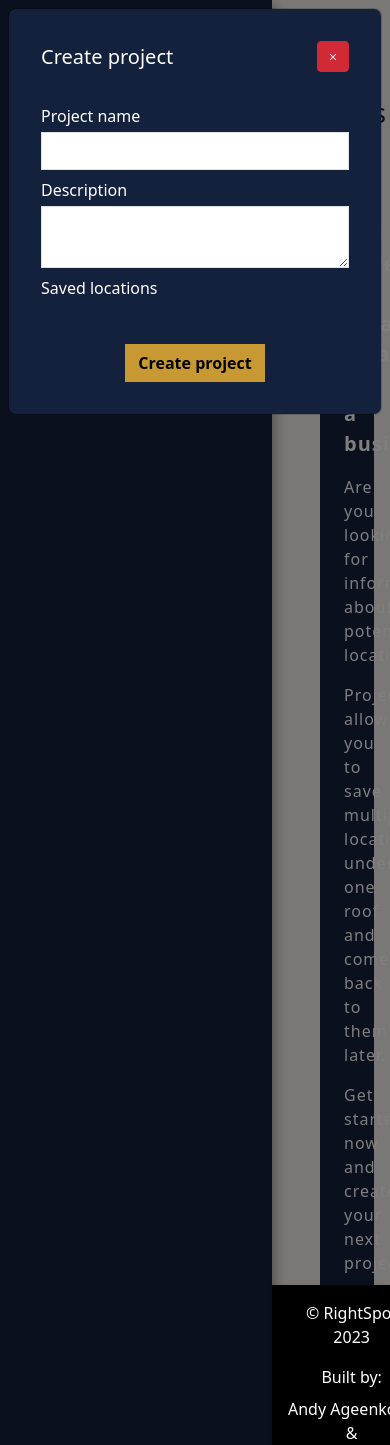
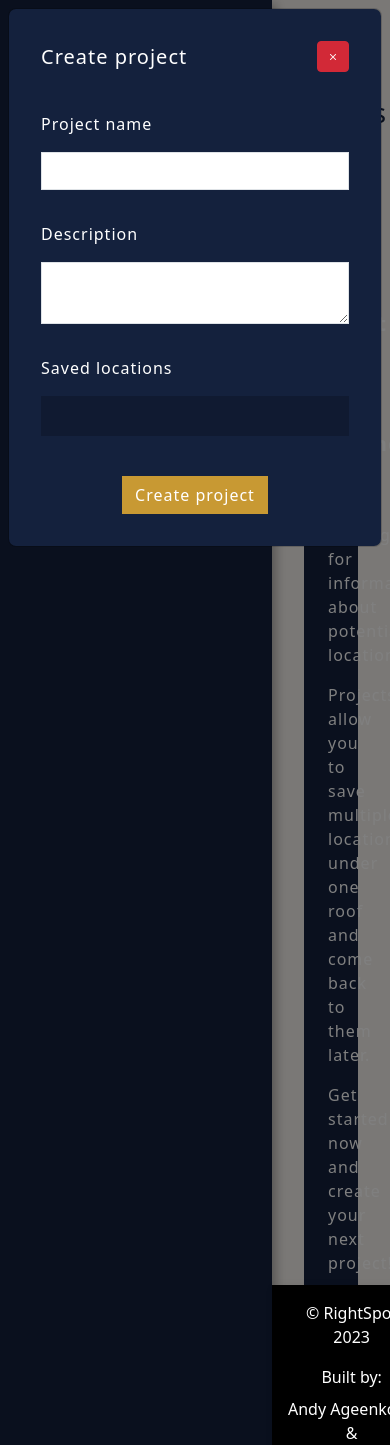
Before and after one commit to rightspot-ga/RightSpot, a Django app: template main_app/templates/projects/index.html in a window 390 px wide, after a click on "Create project". Run offline with Django 4.2, Linux system fonts and the light colour scheme; the template is opened without the code that fills it, so the values that code supplies are empty; some libraries are stand-ins or nearby versions.

Commit message:
Modify projects to be fully mobile responsive

```diff
--- a/main_app/static/css/main.css
+++ b/main_app/static/css/main.css
@@ -34,6 +34,10 @@ html, body{
 
 .mobile-show{
     display: none;
+}
+
+.modal{
+    z-index: 9999 !important;
 }
 
 /* Sidebar */
@@ -156,7 +160,7 @@ footer{
     transition: all 0.4s;
     padding: 1rem 1rem 0 1rem;
     overflow: auto;
-    z-index: 9999 !important;
+    z-index: 9998 !important;
 }
 
 footer > .wrapper{
@@ -390,6 +394,12 @@ footer > .wrapper{
     height: 30px;
 }
 
+.locations-list{
+    max-height: 150px;
+    overflow-y: scroll;
+    background-color: rgb(0,0,0,0.2);
+    padding: 20px;
+}
 
 /* Google Autocomplete */
 
@@ -469,6 +479,44 @@ footer > .wrapper{
         margin-bottom: 0 !important;
     }
 
+    .mobile-pt-1 {
+        padding-top: 1rem;
+    }
+
+    .mobile-pb-1 {
+        padding-bottom: 1rem;
+    }
+
+    .mobile-pb-2{
+        padding-bottom: 2rem;
+    }
+
+    .mobile-width-100{
+        width: 100%;
+    }
+
+    .mobile-remove{
+        display: none;
+    }
+
+    .mobile-m-0{
+        margin-left: 0 !important;
+        margin-right: 0 !important;
+    }
+
+    .mobile-p-0{
+        padding-left: 0 !important;
+        padding-right: 0 !important;
+    }
+
+    .mobile-mb-1{
+        margin-bottom: 1rem !important;
+    }
+
+    .mobile-flex-column{
+        flex-direction: column;
+    }
+
   }
 
   /* Styles for screens smaller than 690px */
--- a/main_app/templates/projects/index.html
+++ b/main_app/templates/projects/index.html
@@ -12,7 +12,7 @@ Projects
         </h1>
     </div>
     <div class="row w-100 max-width-1000 mb-5 letter-spacing-1">
-        <div class="col bg-primary mx-4 my-2 p-4 text-white text-center page-intro rounded">
+        <div class="col bg-primary mx-4 my-2 p-4 text-white text-center page-intro rounded mobile-m-0">
             {% if not user_projects %}
                 <p class="fs-5 fw-bold">Do you have a great idea for a business?</p>
                 <p class="fs-6">Are you looking for information about potential locations?</p>
@@ -38,7 +38,7 @@ Projects
                         <small class="text-muted">{{ project.description }}</small>
                     </div>
                 </div>
-                <div class="col col-auto">
+                <div class="col col-auto mobile-p-0">
                     <div>
                         <img class="project-index-img" src="https://maps.googleapis.com/maps/api/staticmap?{% for location in project.locations %}&markers=color:0x14213D%7Clabel:{{ forloop.counter }}%7C{{ location.location.coords.0 }},{{ location.location.coords.1 }}{% endfor %}&size=600x200&key={{ google_api_key }}">
                     </div>
@@ -63,7 +63,7 @@ Projects
     <div class="modal-dialog" role="document">
         <div class="modal-content bg-primary text-white p-3">
             <div class="modal-header">
-                <h5 class="modal-title" id="createProjectModalLabel">Create project</h5>
+                <h5 class="modal-title letter-spacing-1" id="createProjectModalLabel">Create project</h5>
                 <button type="button" class="close btn btn-sm btn-danger" data-dismiss="modal" aria-label="Close">
                     <i class="bi bi-x"></i>
                 </button>
@@ -72,16 +72,16 @@ Projects
                 {% csrf_token %}
                 <div class="modal-body">
                     <div class="form-group mb-2">
-                        <label class="mb-1" for="name">Project name</label>
+                        <label class="mb-3 mt-2 letter-spacing-1" for="name">Project name</label>
                         <input type="text" class="form-control" id="name" name="name" required>
                     </div>
                     <div class="form-group mb-2">
-                        <label class="mb-1" for="description">Description</label>
+                        <label class="mb-3 mt-4 letter-spacing-1" for="description">Description</label>
                         <textarea class="form-control" id="description" name="description"></textarea>
                     </div>
                     <div class="form-group mb-2">
-                        <label class="mb-1" for="locations">Saved locations</label>
-                        <div id="locations">
+                        <label class="mb-3 mt-4 letter-spacing-1" for="locations">Saved locations</label>
+                        <div id="locations" class="locations-list">
                             {% for location in user_locations %}
                                 <div class="form-check">
                                     <input type="checkbox" class="form-check-input" name="locations" value="{{ location.pk }}" id="location_{{ location.pk }}">
@@ -92,7 +92,7 @@ Projects
                     </div>
                 </div>
                 <div class="modal-footer d-flex justify-content-center">
-                    <button type="submit" class="btn btn-accent fw-bold">Create project</button>
+                    <button type="submit" class="btn btn-accent text-white letter-spacing-1">Create project</button>
                 </div>
             </form>
         </div>
```
Also changed, not shown: main_app/templates/projects/detail.html (+7 -7 lines).
